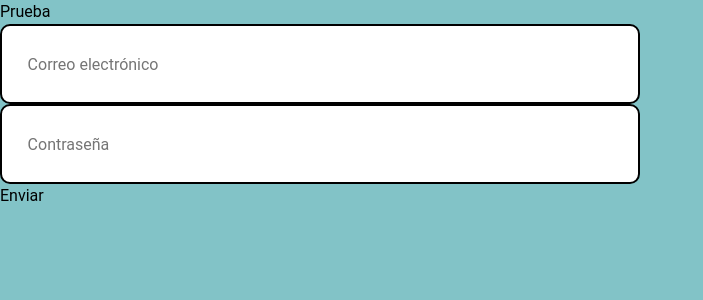
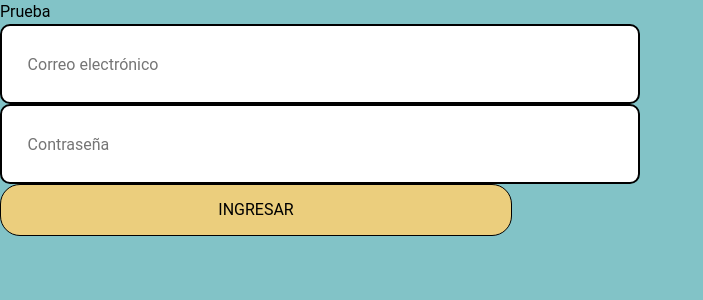
Before and after one commit to LuzR25/proyecto_chismecito, a Vue app: page / in a window 1280 px wide. Shown: the top 300 px of the page, without its empty margins (0-703 px from the left). Built offline with nearby package versions, Linux system fonts and the light colour scheme.

Commit message:
creacion boton personalizable

```diff
--- a/src/App.vue
+++ b/src/App.vue
@@ -1,14 +1,28 @@
+<!-- <template>
+  <boton_personalizable texto="INGRESAR" color="#EBCE7D" :accion="miFuncion" />
+</template>
+
+<script setup>
+import boton_personalizable from './components/boton_personalizable.vue';
+
+const miFuncion = () => {
+  console.log('¡Botón presionado!')
+}
+</script> -->
+
+
 <template>
   <span>Prueba</span>
   <div id="app">
     <input_personalizable id="email" type="email" hint="Correo electrónico" :variablePadre="email" @update:variablePadre="email = $event" />
     <input_personalizable id="password" type="password" hint="Contraseña" :variablePadre="password" @update:variablePadre="password = $event" />
-    <button @click="submit">Enviar</button>
+    <boton_personalizable texto="INGRESAR" color="#EBCE7D" :accion="submit" />
   </div>
 </template>
 
 <script setup>
 import input_personalizable from './components/input_personalizable.vue';
+import boton_personalizable from './components/boton_personalizable.vue';
 
 let email = '';
 let password = '';
@@ -17,6 +31,10 @@ const submit = () => {
   console.log(`Correo electrónico: ${email}, Contraseña: ${password}`);
 };
 
+/* const miFuncion = () => {
+  console.log('¡Botón presionado!');
+};
+ */
 </script>
 
 <style>
--- a/src/components/boton_personalizable.vue
+++ b/src/components/boton_personalizable.vue
@@ -1,10 +1,32 @@
 <template>
-    <button></button>
-</template>
+    <button :style="{ backgroundColor: color }" @click="accion">
+      {{ texto }}
+    </button>
+  </template>
 
-<script setup>
-import { toRefs, defineProps, defineEmits}
-</script>
+  <script setup>
 
-<script setup>
-</script>
+  const props = defineProps({
+    texto: {
+      type: String,
+      required: true
+    },
+    color: {
+      type: String,
+      required: true
+    },
+    accion: {
+      type: Function,
+      required: true
+    }
+  })
+  </script>
+
+  <style scoped>
+  button {
+    border: 1px solid black;
+    border-radius: 20px;
+    padding: 1%;
+    width: 40vw;
+  }
+  </style>
```
Also changed, not shown: src/components/input_personalizable.vue (+12 -1 lines).
